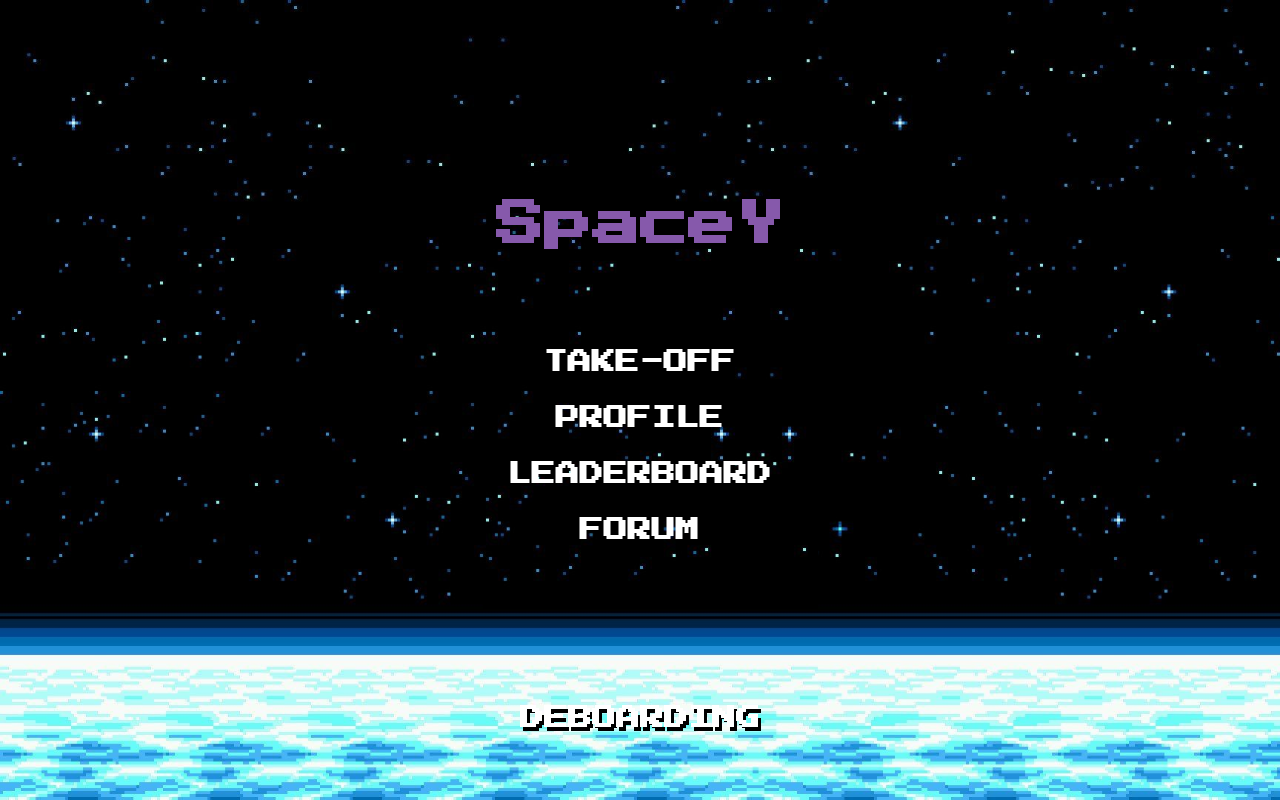
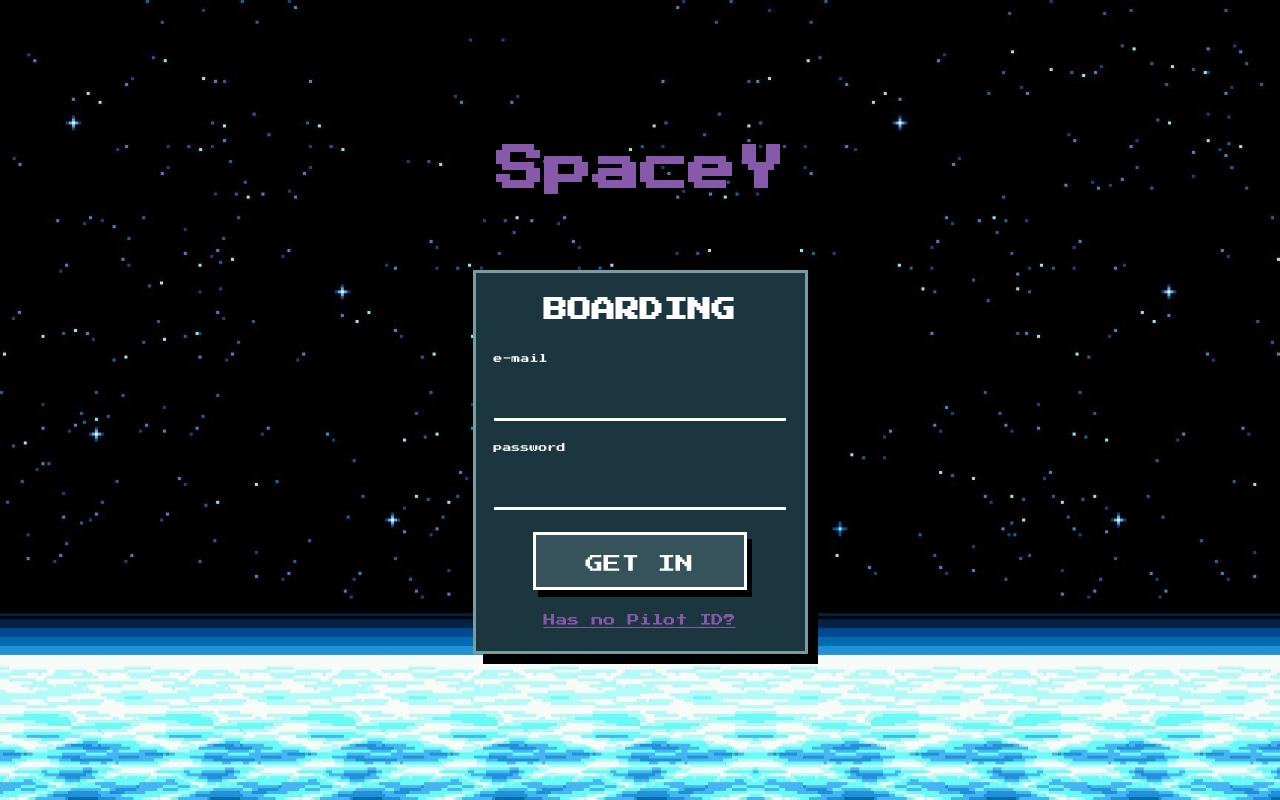
Before and after one commit to Yandex-SpaceY/SpaceY, a React app: page /signup in a window 1280 px wide. Built offline with nearby package versions, Linux system fonts and the light colour scheme.

Commit message:
feat: add variables

```diff
--- a/src/index.tsx
+++ b/src/index.tsx
@@ -2,11 +2,11 @@ import React from 'react';
 import ReactDOM from 'react-dom';
 import { BrowserRouter } from 'react-router-dom';
 import 'style/main.scss';
-import Menu from 'pages/menu/Menu';
+import Login from 'pages/login/Login';
 
 ReactDOM.render(
   <BrowserRouter>
-    <Menu />
+    <Login />
   </BrowserRouter>,
   document.getElementById('root')
 );
--- a/src/style/common.scss
+++ b/src/style/common.scss
@@ -23,16 +23,16 @@ body,
   background: url('images/main_bg.jpg') no-repeat;
   background-size: cover;
 
-  @media screen and (max-width: 830px) {
+  @media screen and (max-width: $max_content_width) {
     display: block;
     padding-top: 38px;
   }
 }
 
 .content-wrapper {
-  width: 335px;
+  width: $content_width;
 
-  @media screen and (max-width: 830px) {
+  @media screen and (max-width: $max_content_width) {
     display: flex;
     flex-direction: column;
     align-items: center;
@@ -42,7 +42,7 @@ body,
   &.double {
     width: 828px;
 
-    @media screen and (max-width: 830px) {
+    @media screen and (max-width: $max_content_width) {
       width: 100%;
     }
   }
@@ -53,7 +53,7 @@ body,
     line-height: 100%;
     text-align: center;
 
-    @media screen and (max-width: 830px) {
+    @media screen and (max-width: $max_content_width) {
       margin-bottom: 30px;
     }
   }
@@ -77,7 +77,7 @@ body,
     box-shadow: 10px 10px 0 0 #000;
     color: #fff;
 
-    @media screen and (max-width: 830px) {
+    @media screen and (max-width: $max_content_width) {
       padding: 25px 18px;
       margin-top: 0;
     }
@@ -89,8 +89,8 @@ body,
     &.double {
       padding: 39px 37px 34px;
 
-      @media screen and (max-width: 830px) {
-        width: 335px;
+      @media screen and (max-width: $max_content_width) {
+        width: $content_width;
         padding: 25px 18px;
       }
 
@@ -123,7 +123,7 @@ body,
         flex-wrap: nowrap;
         justify-content: space-between;
 
-        @media screen and (max-width: 830px) {
+        @media screen and (max-width: $max_content_width) {
           flex-wrap: wrap;
           margin-bottom: 0;
 
@@ -135,7 +135,7 @@ body,
         .one-input-block:nth-child(2) {
           margin-left: 29px;
 
-          @media screen and (max-width: 830px) {
+          @media screen and (max-width: $max_content_width) {
             margin-left: 0;
           }
         }
--- a/src/style/main.scss
+++ b/src/style/main.scss
@@ -1,3 +1,5 @@
+@import 'variables';
+
 @import 'reset';
 
 @import 'common';
--- /dev/null
+++ b/src/style/variables.scss
@@ -0,0 +1,2 @@
+$max_content_width: 830px;
+$content_width: 335px;
```
Also changed, not shown: src/pages/login/login.scss (line endings or trailing spaces).
